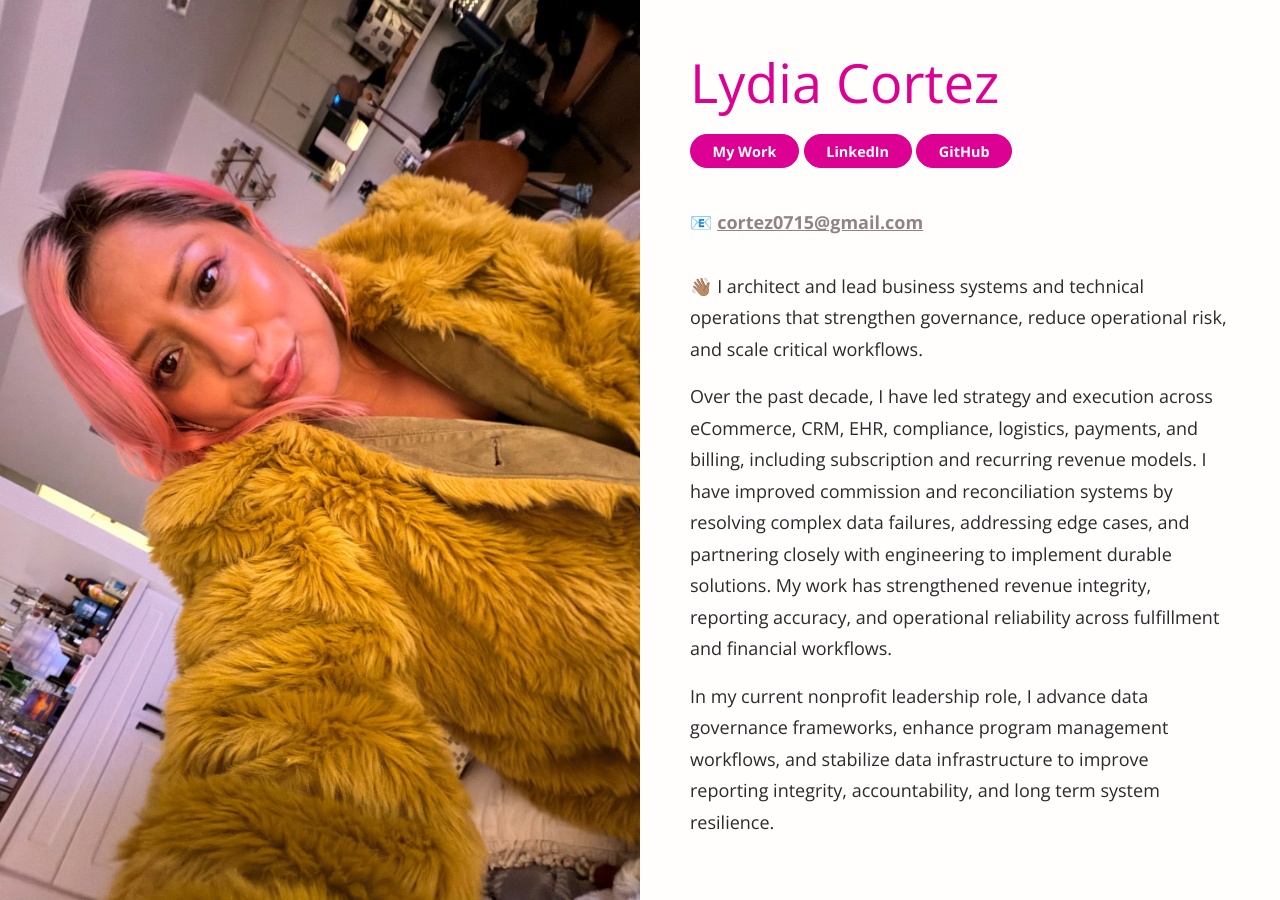
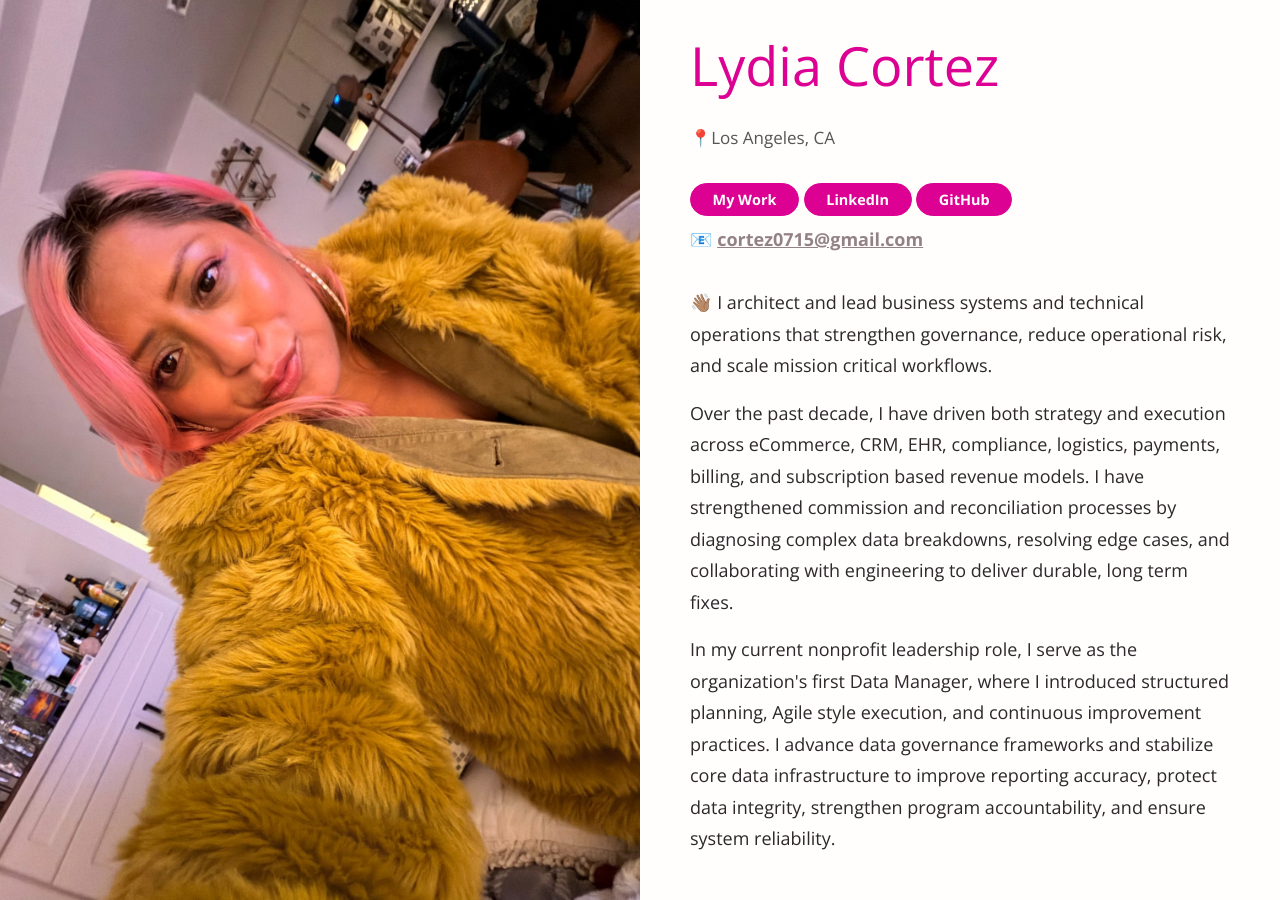
Before and after one commit to lylyco/lylyco.github.io, a Jekyll site: the page built from index.html, in a window 1280 px wide. Built offline with Jekyll 4.4.1, drawn with Linux system fonts in a browser that asks for light colours.

Commit message:
“updates”

```diff
--- a/_config.yml
+++ b/_config.yml
@@ -17,13 +17,12 @@ description: "Lydia Cortez"
 # A brief blurb about yourself
 content: |
   <div class="email-row">
-  <p> </p>
     <p>
       📧
-      <span id="copyEmail" style="cursor:pointer; color:#928287; font-weight:600; text-decoration:underline;">
+      <span id="copyEmail" style="cursor:pointer; color:#928287; font-weight:580; text-decoration:underline;">
         cortez0715@gmail.com
       </span>
-      <span id="copyConfirm" style="display:none; font-size:0.9em; color:#dc0093; margin-left:6px;">
+      <span id="copyConfirm" style="display:none; font-size:0.9em; color:#dc0093; margin-left:20px;">
         Copied!
       </span>
     </p>
@@ -31,22 +30,21 @@ content: |
   <div class="bio">
     <p>
       👋🏽 I architect and lead business systems and technical operations that strengthen governance,
-      reduce operational risk, and scale critical workflows.
+      reduce operational risk, and scale mission critical workflows.
     </p>
 
     <p>
-      Over the past decade, I have led strategy and execution across eCommerce, CRM, EHR,
-      compliance, logistics, payments, and billing, including subscription and recurring revenue models.
-      I have improved commission and reconciliation systems by resolving complex data failures,
-      addressing edge cases, and partnering closely with engineering to implement durable solutions.
-      My work has strengthened revenue integrity, reporting accuracy, and operational reliability
-      across fulfillment and financial workflows.
+      Over the past decade, I have driven both strategy and execution across eCommerce, CRM, EHR, compliance,
+      logistics, payments, billing, and subscription based revenue models. I have strengthened commission and
+      reconciliation processes by diagnosing complex data breakdowns, resolving edge cases, and collaborating
+      with engineering to deliver durable, long term fixes.
     </p>
 
     <p>
-      In my current nonprofit leadership role, I advance data governance frameworks, enhance
-      program management workflows, and stabilize data infrastructure to improve reporting
-      integrity, accountability, and long term system resilience.
+      In my current nonprofit leadership role, I serve as the organization's first Data Manager, where I
+      introduced structured planning, Agile style execution, and continuous improvement practices. I
+      advance data governance frameworks and stabilize core data infrastructure to improve reporting
+      accuracy, protect data integrity, strengthen program accountability, and ensure system reliability.
     </p>
   </div>
 
--- a/_layouts/half.html
+++ b/_layouts/half.html
@@ -10,8 +10,16 @@
       >
 
         <h1 class="pageTitle">{{ site.title }}</h1>
+    <div style="
+      font-size: 17px;
+      color: #555;
+      margin-top: 5px; ">
+      📍Los Angeles, CA
+    </div>
 
-        {% include social.html %}
+    <div style="margin-top: 30px;">
+     {% include social.html %}
+    </div>
 
         <div class="pageContent">
           {{ site.content }}
```
Also changed, not shown: 2 other files.
